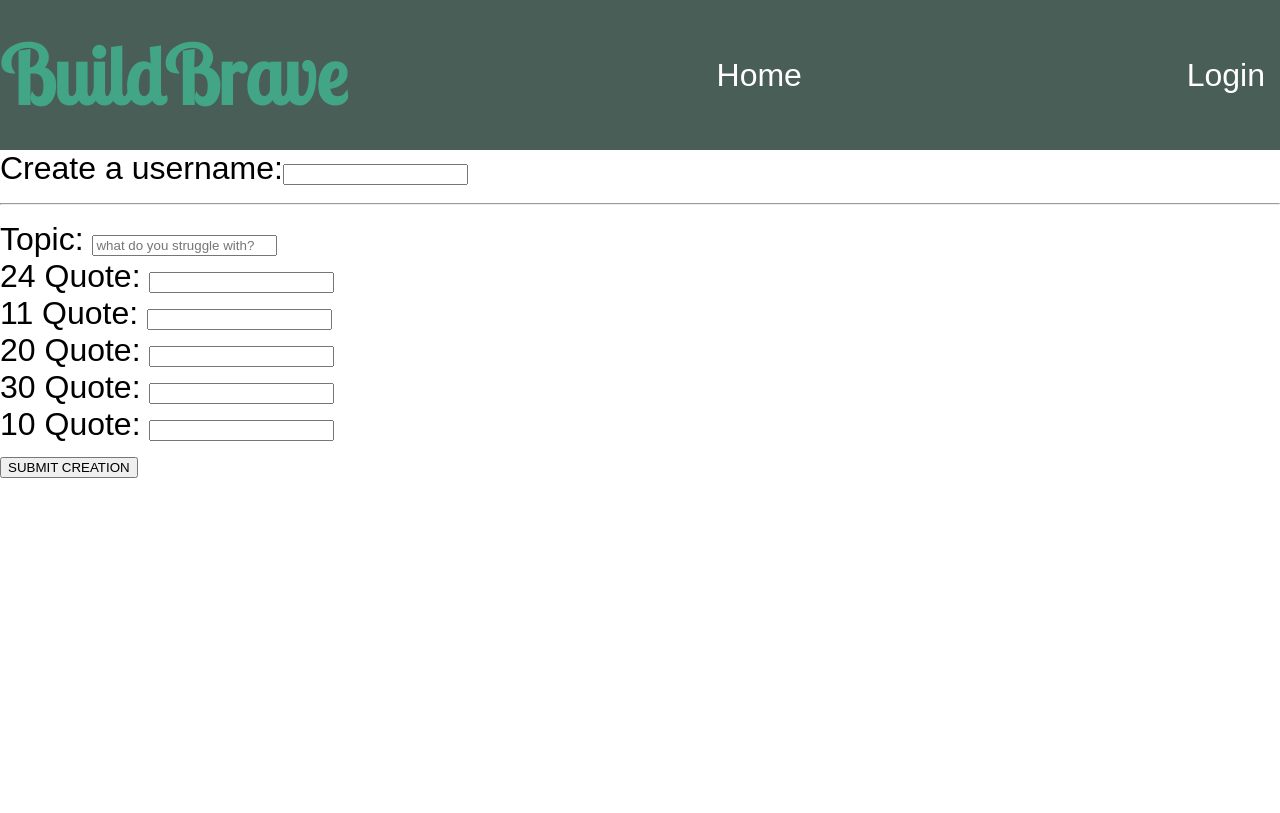
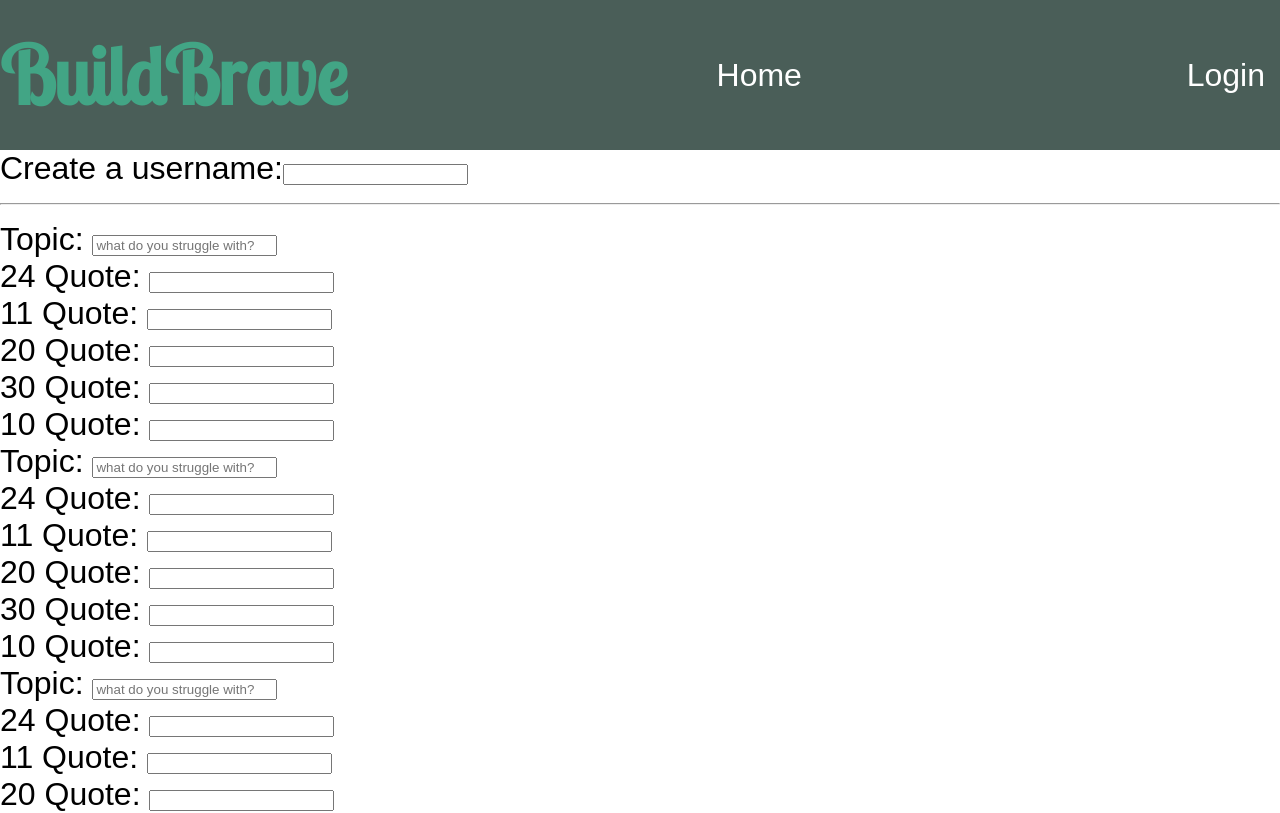
Before and after one commit to anzcarroll/BuildBrave, a React (Create React App) app in the folder client/: page /new in a window 1280 px wide. Shown: the top 813 px of the page. Built offline with nearby package versions, Linux system fonts and the light colour scheme; a web font is replaced by a local one.

Commit message:
have all form inputs NEED to make it prettier

```diff
--- a/client/src/components/CreateNewBoard.js
+++ b/client/src/components/CreateNewBoard.js
@@ -45,24 +45,115 @@ class CreateNewBoard extends Component {
         {
           value: 10,
           quote: '',
-        }
-        ]
+        }]
+      },
+      {
+        name: "",
+        quotes: [{
+          value: 24,
+          quote: '',
+        },
+        {
+          value: 11,
+          quote: '',
+        },
+        {
+          value: 20,
+          quote: '',
+        },
+        {
+          value: 30,
+          quote: '',
+        },
+        {
+          value: 10,
+          quote: '',
+        }]
+      },
+      {
+        name: "",
+        quotes: [{
+          value: 24,
+          quote: '',
+        },
+        {
+          value: 11,
+          quote: '',
+        },
+        {
+          value: 20,
+          quote: '',
+        },
+        {
+          value: 30,
+          quote: '',
+        },
+        {
+          value: 10,
+          quote: '',
+        }]
+      },
+      {
+        name: "",
+        quotes: [{
+          value: 24,
+          quote: '',
+        },
+        {
+          value: 11,
+          quote: '',
+        },
+        {
+          value: 20,
+          quote: '',
+        },
+        {
+          value: 30,
+          quote: '',
+        },
+        {
+          value: 10,
+          quote: '',
+        }]
+      },
+      {
+        name: "",
+        quotes: [{
+          value: 24,
+          quote: '',
+        },
+        {
+          value: 11,
+          quote: '',
+        },
+        {
+          value: 20,
+          quote: '',
+        },
+        {
+          value: 30,
+          quote: '',
+        },
+        {
+          value: 10,
+          quote: '',
+        }]
       }]
     }
 
 
   }
 
-  _changeTopic = e => {
+  _changeTopic = (e, index) => {
     const newState = { ...this.state };
-    newState.topics[0].name = e.target.value
+    newState.topics[index].name = e.target.value
     this.setState(newState);
   }
 
-  _changeQuotes = e => {
+  _changeQuotes = (e, index) => {
     console.log(e.target.name);
     const newState = { ...this.state };
-    const findQuote = newState.topics[0].quotes.find( (quote) =>{
+    const findQuote = newState.topics[index].quotes.find((quote) => {
       return quote.value === parseInt(e.target.name)
     })
     findQuote.quote = e.target.value
@@ -109,10 +200,10 @@ class CreateNewBoard extends Component {
           <form onSubmit={this._createBoard}>
             <label htmlFor="user" >Create a username:</label>
             <input onChange={this._changeEventUser} type="text" name="user" />
-          <hr/>
+            <hr />
             {this.state.topics.map((topic, i) => {
               return (
-              <TopicInput key={i} name={topic.name} quotes={topic.quotes}
+                <TopicInput key={i} index={i} name={topic.name} quotes={topic.quotes}
                   _changeEvent={this._changeEvent} _changeTopic={this._changeTopic}
                   _changeQuotes={this._changeQuotes}
                 />
--- a/client/src/components/Home.js
+++ b/client/src/components/Home.js
@@ -62,7 +62,7 @@ class Home extends Component {
             <div className="question-content">
             <Link to="/new">Heck Yes, count me in!</Link>
             <br/>
-              <a href ="http://www.shitexpress.com/">ew, no</a>
+              <a href ="http://www.enlightenmentforassholes.com/">ew, no</a>
             </div>
           </ResponseStyle>
         </div>
--- a/client/src/components/QuoteInput.js
+++ b/client/src/components/QuoteInput.js
@@ -21,7 +21,7 @@ const QuoteInput = props => {
     return (
         <FormStyle>
             <label htmlFor={`${props.quote.value}`}> {props.quote.value} Quote: </label>
-            <input onChange={props._changeQuotes} type="text"
+            <input onChange={(e) => props._changeQuotes(e, props.index)} type="text"
                 name={props.quote.value}
                 type="text" value={props.quote.quote}
             />
--- a/client/src/components/TopicInput.js
+++ b/client/src/components/TopicInput.js
@@ -24,14 +24,14 @@ class TopicInput extends Component {
 
             <FormStyle onSubmit={this.props_createBoard}>
                 <label htmlFor="topic" >Topic: </label>
-                <input onChange={this.props._changeTopic}
+                <input onChange={(e) => this.props._changeTopic(e, this.props.index)}
                     type="text" value={this.props.name}
                     placeholder="what do you struggle with?"
                 />
                 <br />
                 {this.props.quotes.map((quote, i) => {
                     return (
-                        <QuoteInput key={i} quote={quote}
+                        <QuoteInput key={i} quote={quote} index={this.props.index}
                             _changeEvent={this.props._changeEvent}
                             _changeQuotes={this.props._changeQuotes}
                         />
```
Lines whose indentation alone changed are shown as unchanged.
